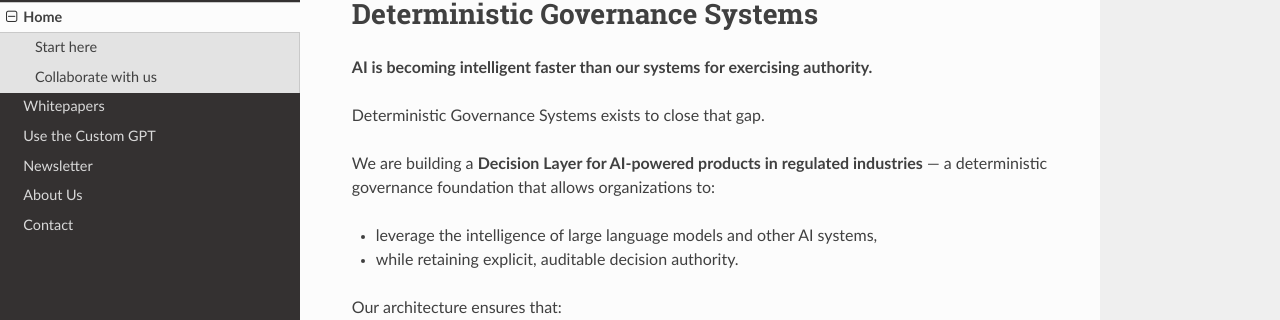
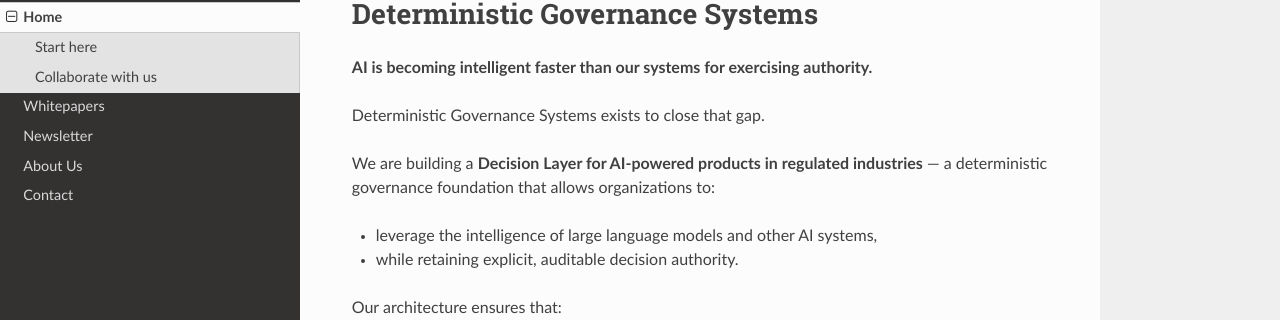
Before and after one commit to pavancharak/governance-architecture, an MkDocs documentation site: the page built from docs/index.md, in a window 1280 px wide. Shown: the part 104-424 px from the top of the page. Built offline with MkDocs 1.6.1, drawn with Linux system fonts in a browser that asks for light colours; nearby versions of some CDN libraries.

```diff
--- a/mkdocs.yml
+++ b/mkdocs.yml
@@ -14,7 +14,7 @@
  #  - Examples: examples_v1.md
  # - Principles: governance_principles.md
  #- Glossary: glossary.md
-  - Use the Custom GPT: DeterministicGovernanceArchitect.md
+ #  - Use the Custom GPT: DeterministicGovernanceArchitect.md
   - Newsletter: newsletter.md
   - About Us: Aboutus.md
   - Contact: contact.md
```
Also changed, not shown: site/Aboutus/index.html, site/index.html, site/search/search_index.json.
